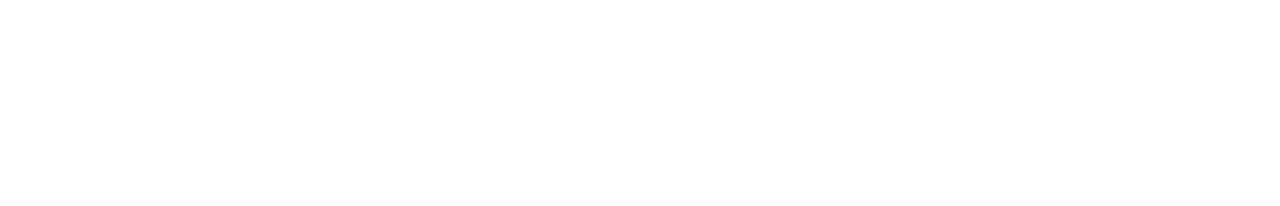
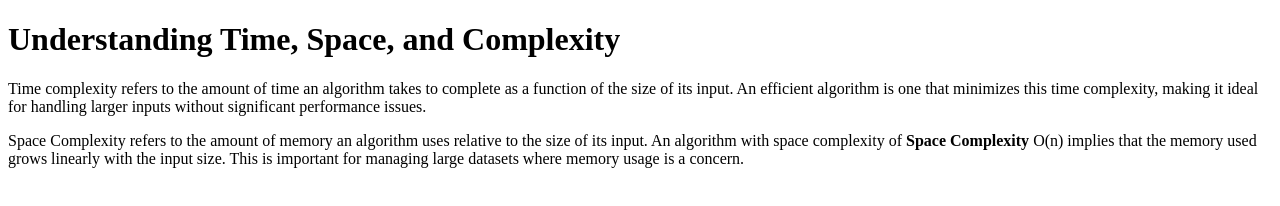
Before and after one commit to acciojob/time-and-space-complexity-Aashu-art, a website: page main.html in a window 1280 px wide. Drawn offline with Linux system fonts and the light colour scheme.

Commit message:
created a submission

```diff
--- a/main.html
+++ b/main.html
@@ -1,16 +1,20 @@
 <!DOCTYPE html>
+<html lang="en">
+<head>
+    <meta charset="UTF-8">
+    <meta name="viewport" content="width=device-width, initial-scale=1.0">
+    <title>Time and Space Complexity</title>
+</head>
+<body>
 
-<html>
+    <!-- Heading for the document -->
+    <h1>Understanding Time, Space, and Complexity</h1>
 
-<head>
-	<link rel="stylesheet" href="styles.css">
-</head>
+    <!-- First paragraph explaining Time Complexity -->
+    <p>Time complexity refers to the amount of time an algorithm takes to complete as a function of the size of its input. An efficient algorithm is one that minimizes this time complexity, making it ideal for handling larger inputs without significant performance issues.</p>
 
-<body>
-	<!-- the entire body must be written by student -->
-    <script type="text/javascript" src="./script.js">
-</script>
+    <!-- Second paragraph explaining Space Complexity -->
+    <p>Space Complexity refers to the amount of memory an algorithm uses relative to the size of its input. An algorithm with space complexity of <b>Space Complexity</b> O(n) implies that the memory used grows linearly with the input size. This is important for managing large datasets where memory usage is a concern.</p>
 
 </body>
-
 </html>
```
